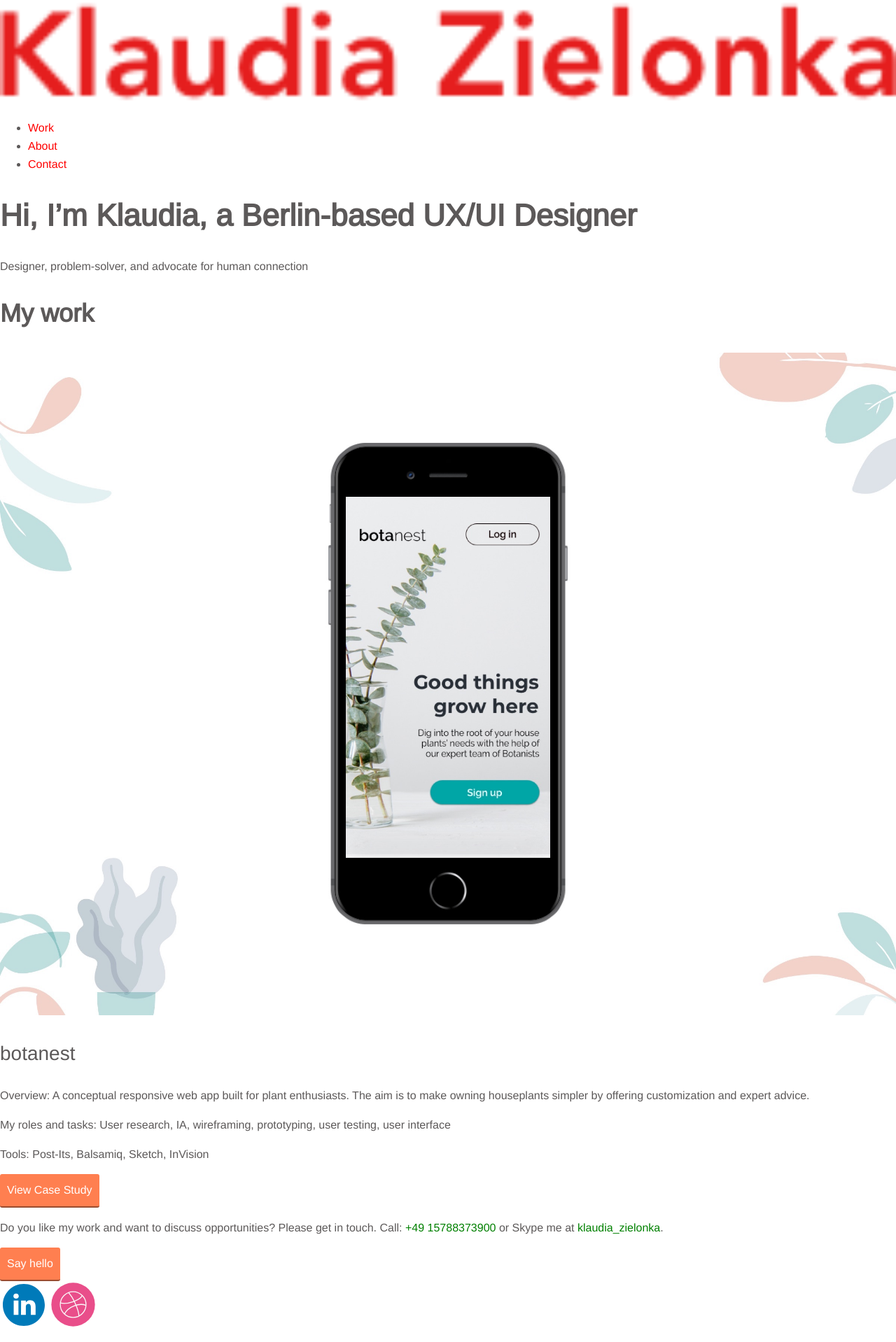
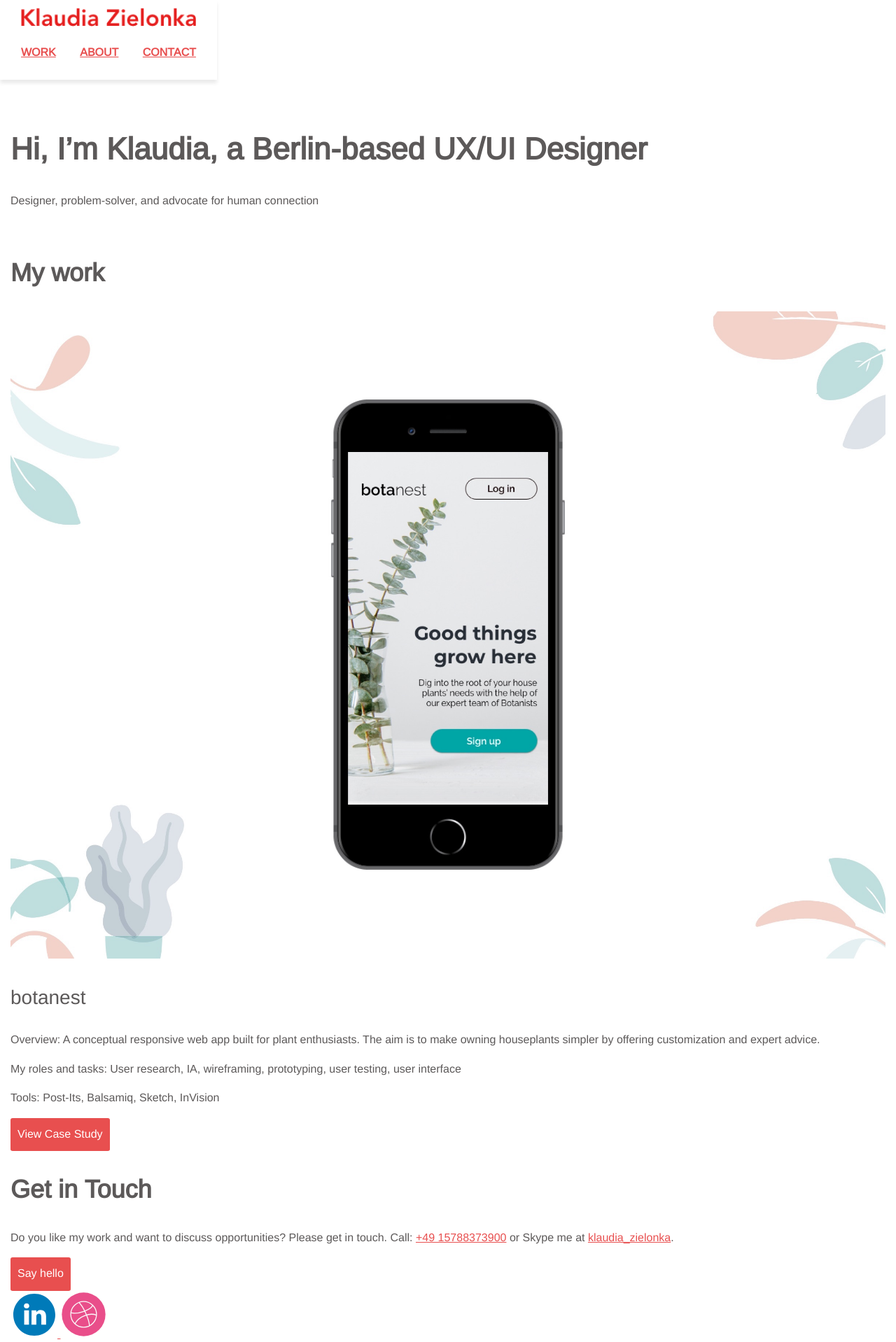
Before and after one commit to klonka/portfolio-website, a plain HTML site: page index.html in a window 1280 px wide. Shown: the whole page at 70% size. Drawn offline with nearby package versions, Linux system fonts and the light colour scheme.

Commit message:
Additions for 1.7

```diff
--- a/css/style.css
+++ b/css/style.css
@@ -3,19 +3,27 @@ Colors used:
 Primary Color (Black): #5C5959;
 Secondary Color (Red): #E84F4F;
 */
+* {
+  box-sizing: border-box;
+  /*recommended to be in all files*/
+}
 
 body {
   background-color: #ffffff;
   font-family: 'Arimo', sans-serif;
-  font-size: 16px; /* Sets the font size to 16px */
-  font-weight: 300; /* Sets the font weight to 300 */
-  line-height: 1.6; /* Sets the line-height to 1.6 * the font-size */
+  font-size: 16px;
+  /* Sets the font size to 16px */
+  font-weight: 300;
+  /* Sets the font weight to 300 */
+  line-height: 1.6;
+  /* Sets the line-height to 1.6 * the font-size */
   color: #5C5959;
 }
 
 h1, h2, h3, h4 {
   line-height: 1.4;
 }
+
 h1 {
   font-size: 2.75em;
   font-weight: 700;
@@ -30,6 +38,7 @@ h3 {
   font-size: 1.75em;
   font-weight: 400;
 }
+
 h4 {
   font-size: 1.35em;
   font-weight: 400;
@@ -41,55 +50,105 @@ img {
 
 a {
   color: #E84F4F;
-  text-decoration: none; /* No underlining */
 }
 
-a:visited { /* visited link */
-  color: #ff7f50;
+a:visited {
+  /* visited link */
+  color: #E84F4F;
 }
 
 a:hover,
 a:focus {
-  color: #E84F4F;
-  text-decoration: underline; /* Underlining when hovering over a link */
+  color: #B43939;
+  text-decoration: none;
+  /* No underlining when hovering over a link -- usually change the color or underline*/
 }
 
-a:active { /* selected link */
+a:active {
+  /* selected link */
   color: #994c30;
 }
 
-a {/* element selector */
-  color: red;
-}
-
-#my-link {/* id selector */
-  color: green;
-}
-
-.my-link {/* class selector */
-  color: blue;
-}
-
-#button {/* id selector */
-  color: green;
-}
-
-.button {/* class selector */
-  color: blue;
-}
-
 .button {
-  display: inline-block; /* since the <a> tag is inline by default, we need to change this to inline-block, but more on this in the next exercise */
-  background-color: #ff7f50;
-  color: #ffffff !important; /* needed to override the default link color */
+  display: inline-block;
+  /* since the <a> tag is inline by default, we need to change this to inline-block, but more on this in the next exercise */
+  background-color: #E84F4F;
+  color: #ffffff !important;
+  /* needed to override the default link color */
   font-weight: 400;
   padding: 10px;
+  text-decoration: none;
   border-radius: 3px;
-  border-bottom: 2px solid #994c30; /* width of the border, type, color */
+  border-bottom: 2px solid #E84F4F;
+  /* width of the border, type, color */
   transition: 0.2s opacity;
 }
 
 .button:hover {
-  opacity: 0.8; /* Reduces the opacity of the button to 80% */
-  text-decoration: none;
+  opacity: 0.8;
+  /* Reduces the opacity of the button to 80% */
 }
+
+/* Header */
+header {
+  position: fixed;
+  padding: 10px 0px;
+  -webkit-box-shadow: 0px 5px 5px 0px rgba(235, 235, 235, 1);
+  -moz-box-shadow: 0px 5px 5px 0px rgba(235, 235, 235, 1);
+  box-shadow: 0px 5px 5px 0px rgba(235, 235, 235, 1);
+  text-align: center;
+}
+
+/*Container & Columns*/
+.container {
+  padding: 0px 15px;
+}
+
+.row {
+  margin: 25px 0px;
+}
+
+.logo {
+  max-width: 250px;
+}
+
+nav > ul {
+  list-style-type: none;
+  padding: 0;
+}
+
+nav > ul > li {
+  display: inline-block;
+  width: 100
+}
+
+nav > ul > li > a {
+  padding: 0 15px;
+  text-transform: uppercase;
+  font-weight: 700;
+  color: #E84F4F;
+}
+
+nav > ul > li > a:visited {
+  padding: 0 15px;
+  text-transform: uppercase;
+  font-weight: 700;
+  color: #E84F4F;
+}
+
+nav > ul > li > a:hover {
+  padding: 0 15px;
+  text-transform: uppercase;
+  font-weight: 400;
+  color: #B43939;
+}
+
+#hero {
+  padding: 20px 0;
+  display: inline-block;
+  width: 100%;
+}
+
+main {
+  padding-top: 133px;
+}
--- a/index.html
+++ b/index.html
@@ -2,18 +2,18 @@
 <html lang="en" dir="ltr">
 
 <head>
+  <meta charset="utf-8">
   <meta name="viewport" content="width=device-width, initial-scale=1">
   <link rel="stylesheet" type="text/css" href="https://cdnjs.cloudflare.com/ajax/libs/normalize/8.0.0/normalize.min.css">
   <link rel="stylesheet" type="text/css" href="css/style.css">
   <link href="https://fonts.googleapis.com/css?family=Arimo&display=swap:300,400,700" rel="stylesheet">
-  <meta charset="utf-8">
   <title>Klaudia Zielonka - UX/UI Designer</title>
 </head>
 
 <body>
   <header>
-    <div>
-      <img src="img/about/logo.png" alt="Klaudia Zielonka">
+    <div class="container">
+      <img src="img/about/logo.png" class="logo" alt="Klaudia Zielonka">
       <nav>
         <ul>
           <li><a href="index.html">Work</a></li>
@@ -25,17 +25,17 @@
   </header>
 
   <main>
-    <div class="hero">
-      <div>
+    <div id="hero">
+      <div class="container">
         <h1>Hi, I’m Klaudia, a Berlin-based UX/UI Designer</h1>
         <p>Designer, problem-solver, and advocate for human connection</p>
       </div>
     </div>
 
-    <div class="work">
-      <div>
+    <div id="work">
+      <div class="container">
         <h2>My work</h2>
-        <div>
+        <div class="row">
           <div>
             <picture>
               <source srcset="img/botanest/thumb_mobile.jpeg" media="(max-width:600px)">
@@ -47,7 +47,7 @@
             <p>Overview: A conceptual responsive web app built for plant enthusiasts. The aim is to make owning houseplants simpler by offering customization and expert advice.</p>
             <p>My roles and tasks: User research, IA, wireframing, prototyping, user testing, user interface</p>
             <p>Tools: Post-Its, Balsamiq, Sketch, InVision</p>
-            <a href="botanest.html" class="button" id="button">View Case Study</a>
+            <a href="botanest.html" class="button">View Case Study</a>
           </div>
         </div>
       </div>
@@ -55,12 +55,13 @@
   </main>
 
   <footer>
-    <div>
+    <div class="container">
+      <h2>Get in Touch</h2>
       <p>
-        Do you like my work and want to discuss opportunities? Please get in touch. Call: <a href="tel:+4915788373900" class="my-link" id="my-link" target="_blank">+49 15788373900</a> or Skype me at <a href="skype:klaudia_zielonka" class="my-link" id="my-link" target="_blank">klaudia_zielonka</a>.
+        Do you like my work and want to discuss opportunities? Please get in touch. Call: <a href="tel:+4915788373900" class="my-link" target="_blank">+49 15788373900</a> or Skype me at <a href="skype:klaudia_zielonka" class="my-link" target="_blank">klaudia_zielonka</a>.
       </p>
       <div>
-        <a href="mailto:klaudiam.zielonka@gmail.com" class="button" id="button">Say hello</a>
+        <a href="mailto:klaudiam.zielonka@gmail.com" class="button">Say hello</a>
       </div>
       <div>
         <a href="https://linkedin.com/in/klaudia-zielonka">
```
Also changed, not shown: aboutme.html (+17 -17 lines), botanest.html (+68 -68 lines), 1 other file.
